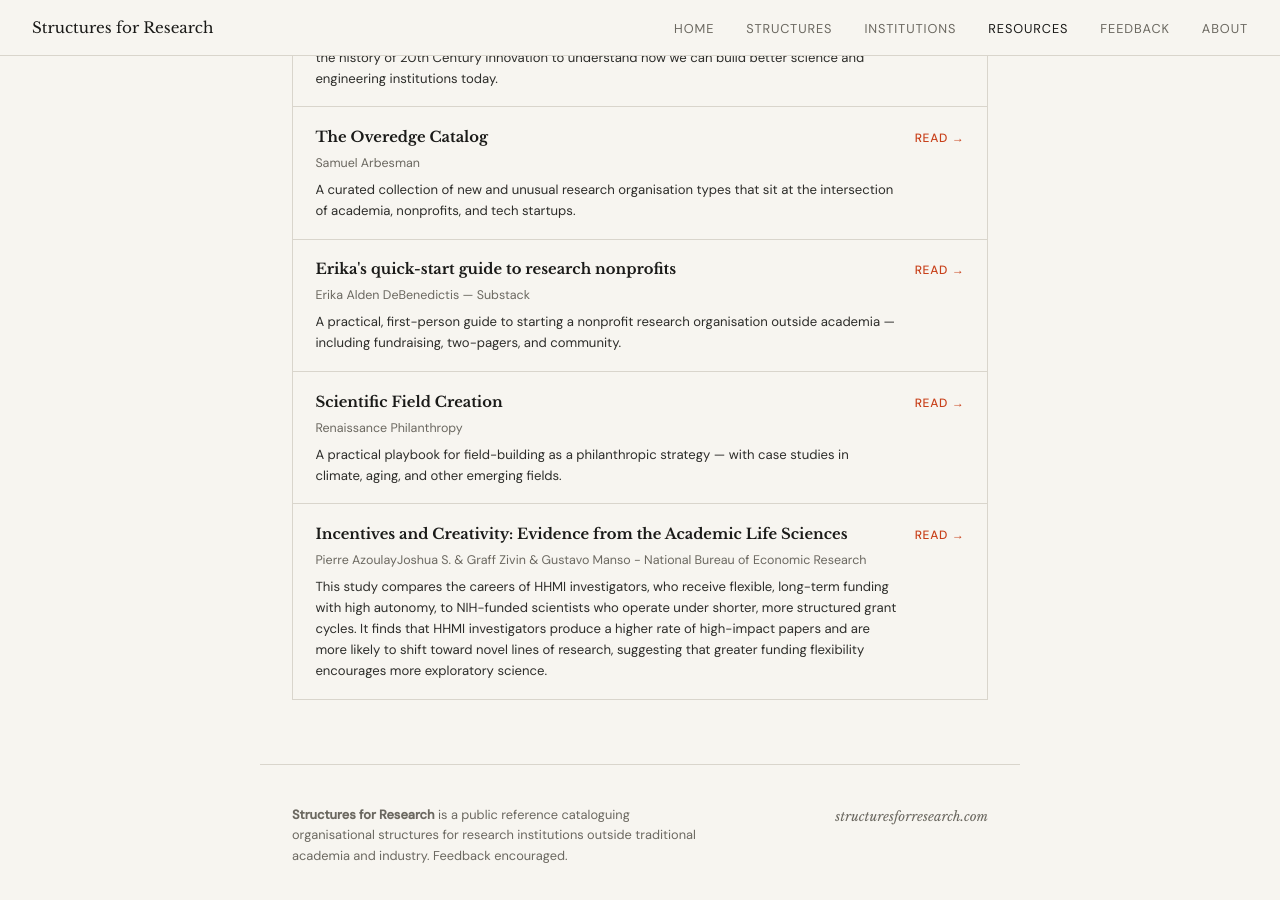
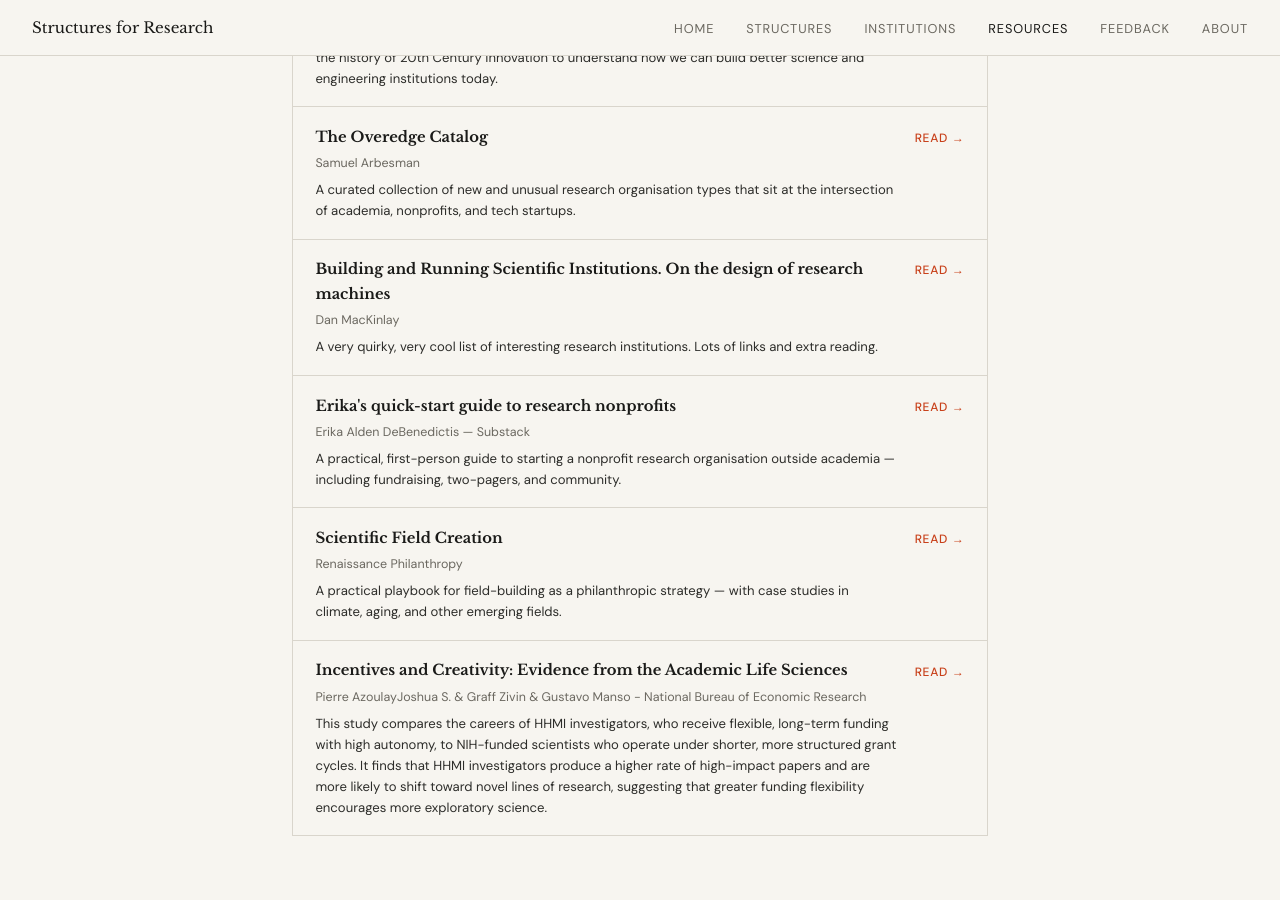
Before and after one commit to biancale4/structuresforresearch.com, a Jekyll site: the page built from resources.html, in a window 1280 px wide and 900 px high, scrolled down 1030 px. Built offline with Jekyll 4.4.1, drawn with Linux system fonts in a browser that asks for light colours.

Commit message:
Update resources.html

```diff
--- a/resources.html
+++ b/resources.html
@@ -75,7 +75,14 @@ description: Key sources and reading for understanding alternative research inst
       </div>
       <a class="reading-link" href="https://arbesman.net/overedge/" target="_blank">Read →</a>
     </div>
-
+      <div class="reading-item">
+      <div>
+        <div class="reading-title">Building and Running Scientific Institutions. On the design of research machines</div>
+        <div class="reading-meta">Dan MacKinlay</div>
+        <div class="reading-note">A very quirky, very cool list of interesting research institutions. Lots of links and extra reading.</div>
+      </div>
+      <a class="reading-link" href="https://erikaaldendeb.substack.com/p/erikas-quick-start-guide-to-research" target="_blank">Read →</a>
+    </div>
     <div class="reading-item">
       <div>
         <div class="reading-title">Erika's quick-start guide to research nonprofits</div>
```
